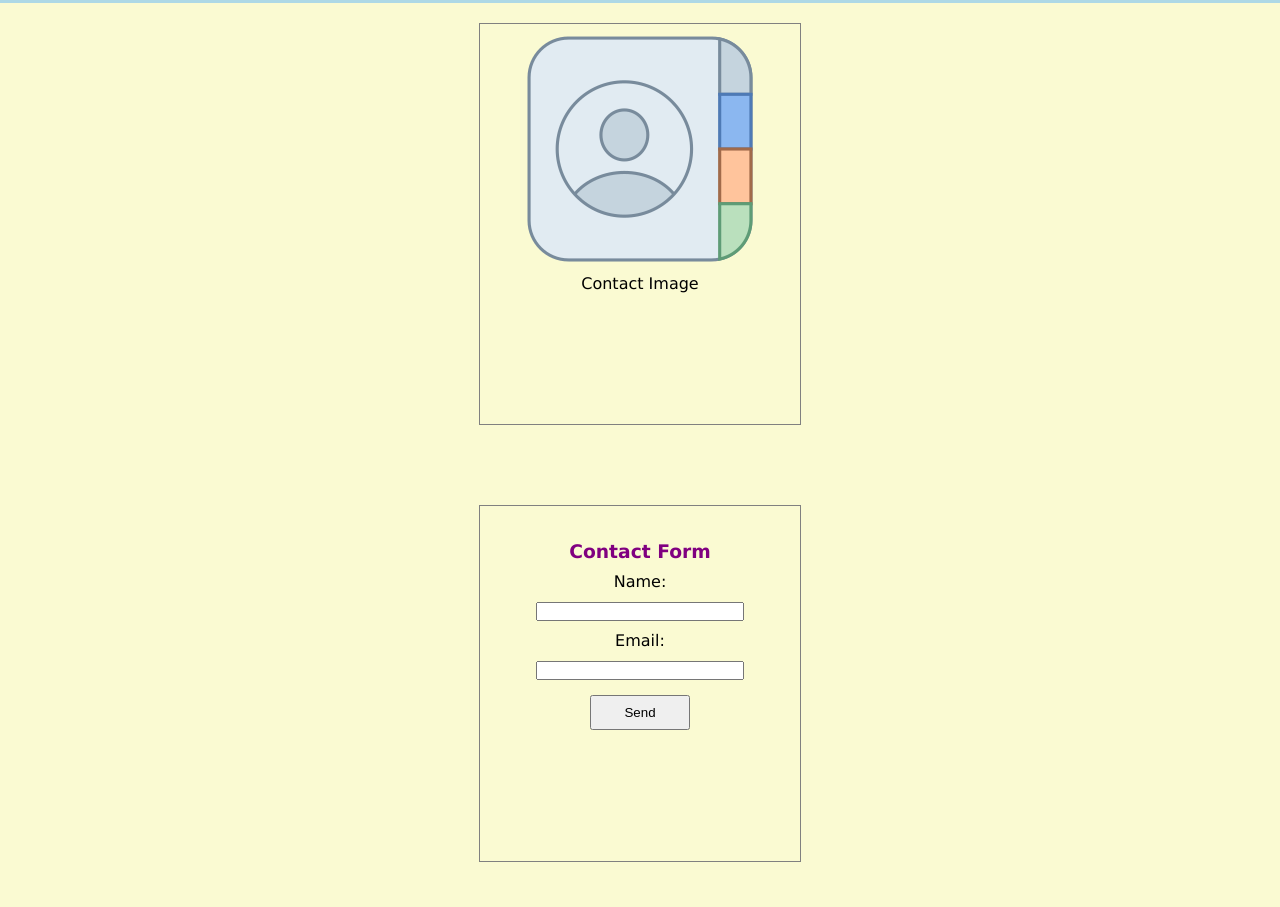
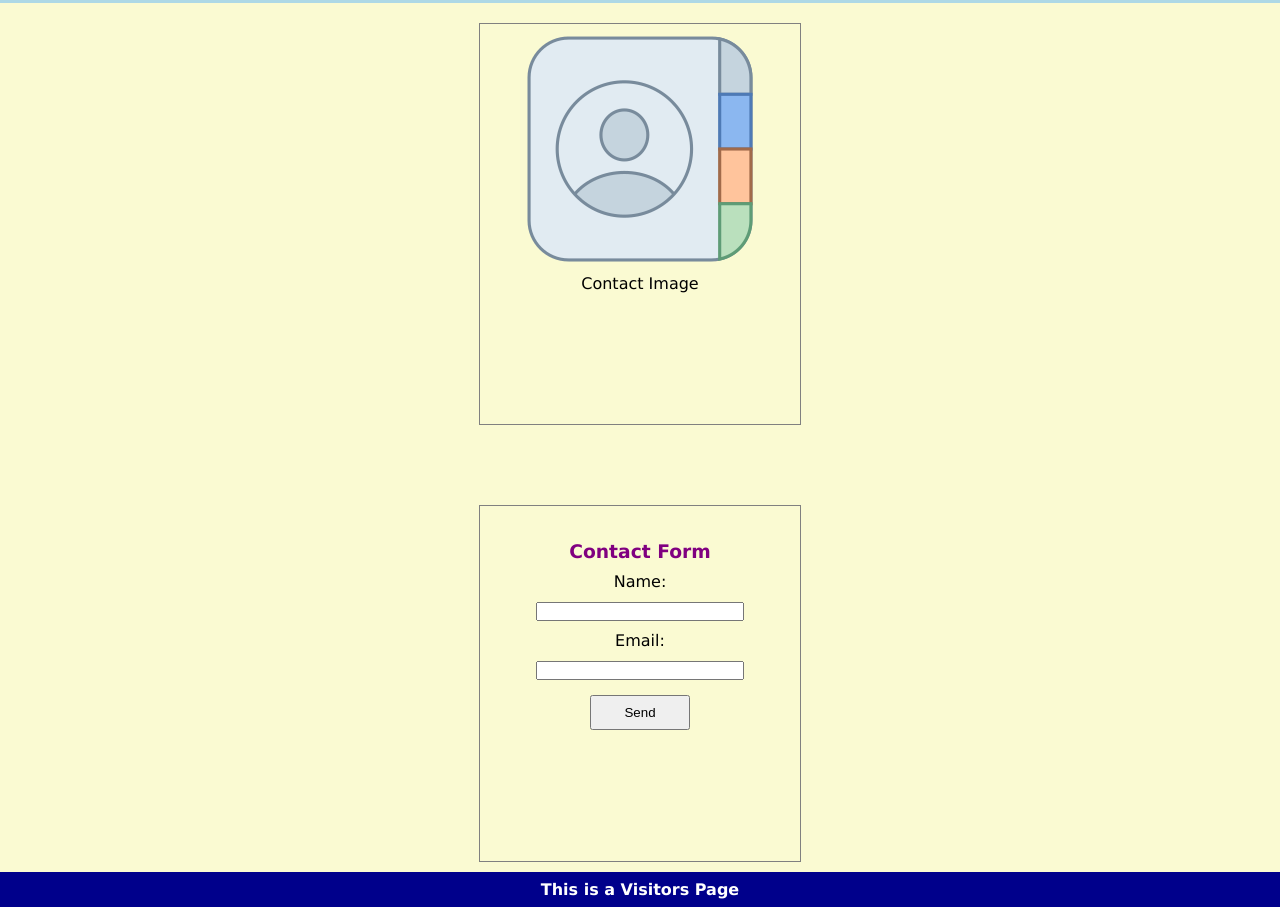
Before and after one commit to dodomiyake/UK-VIRT-FE-PT-11-2023-U-LOLC-1-T-F-C-, a plain HTML site: page Mini-Project/index.html in a window 1280 px wide. Shown: the part 57-964 px from the top of the page. Before the commit the page ends 929 px from the top, so only its background shows below. Drawn offline with Linux system fonts and the light colour scheme.

Commit message:
Update on the visitors page

```diff
--- a/Mini-Project/css/style.css
+++ b/Mini-Project/css/style.css
@@ -93,3 +93,11 @@ input {
     height: 35px;
     margin-top: 15px;
 }
+
+footer {
+    background-color: darkblue;
+    text-align: center;
+    padding: 8px;
+    font-weight: bold;
+    color: white;
+}
--- a/Mini-Project/index.html
+++ b/Mini-Project/index.html
@@ -53,7 +53,7 @@
     </div>
 
     <footer>
-
+        This is a Visitors Page
     </footer>
 
 </body>
```
